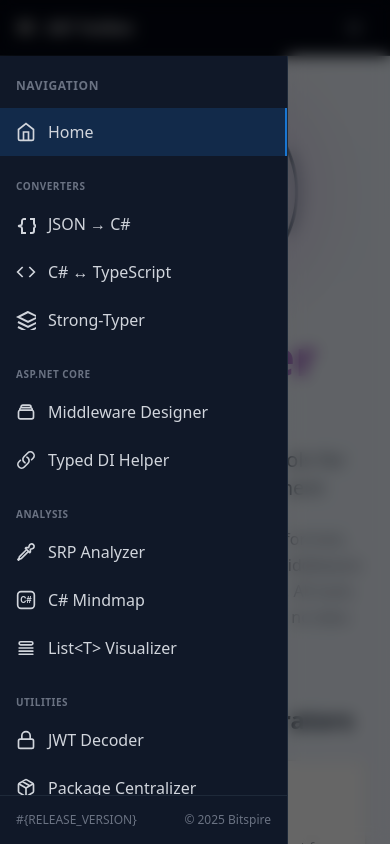
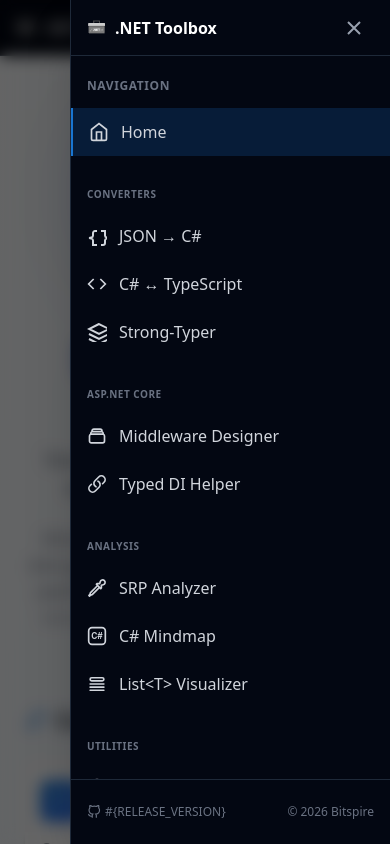
Before and after one commit to BitSpireGmbH/toolbox, an Angular app: page /home in a window 390 px wide. Both pictures are taken after a click on the button "Toggle navigation menu". Built offline with nearby package versions, Linux system fonts and the light colour scheme.

Commit message:
feat: Enhance mobile sidebar animation and update navigation styles

```diff
--- a/src/app/app.css
+++ b/src/app/app.css
@@ -7,8 +7,21 @@
   }
 }
 
+@keyframes slide-in-right {
+  from {
+    transform: translateX(100%);
+  }
+  to {
+    transform: translateX(0);
+  }
+}
+
 .animate-slide-in {
   animation: slide-in-left 0.2s ease-out;
+}
+
+.animate-slide-in-right {
+  animation: slide-in-right 0.2s ease-out;
 }
 
 .group:hover .group-hover\:opacity-100 {
--- a/src/app/navmenu/navmenu.component.html
+++ b/src/app/navmenu/navmenu.component.html
@@ -315,15 +315,30 @@
     class="md:hidden fixed inset-0 bg-black/60 z-40 backdrop-blur-sm"
     aria-hidden="true"></div>
 
-  <aside class="md:hidden fixed top-14 left-0 bottom-0 w-72 bg-gray-900 z-50 border-r border-gray-800 overflow-y-auto animate-slide-in">
-    <nav class="py-4" aria-label="Mobile navigation">
+  <aside class="md:hidden fixed top-0 right-0 bottom-0 w-80 bg-gray-950 z-50 border-l border-gray-800 flex flex-col shadow-2xl animate-slide-in-right">
+    <div class="h-14 flex items-center justify-between px-4 border-b border-gray-800 shrink-0">
+      <div class="flex items-center gap-2">
+        <img class="w-5 h-5" alt="Logo" src="assets/logo_small.webp" />
+        <span class="font-semibold text-white">.NET Toolbox</span>
+      </div>
+      <button
+        (click)="onCloseSidebar()"
+        class="p-2 text-gray-400 hover:text-white transition-colors"
+        aria-label="Close menu">
+        <svg class="w-6 h-6" viewBox="0 0 24 24" fill="none" stroke="currentColor" stroke-width="2">
+          <path d="M6 18L18 6M6 6l12 12"></path>
+        </svg>
+      </button>
+    </div>
+
+    <nav class="flex-1 overflow-y-auto py-4" aria-label="Mobile navigation">
       <div class="px-4 mb-3">
         <span class="text-xs font-semibold text-gray-500 uppercase tracking-wider">Navigation</span>
       </div>
 
       <a
         routerLink="/home"
-        routerLinkActive="bg-brand-primary/20 text-brand-primary border-r-2 border-brand-primary"
+        routerLinkActive="bg-brand-primary/20 text-brand-primary border-l-2 border-brand-primary"
         [routerLinkActiveOptions]="{exact: false}"
         (click)="onCloseSidebar()"
         class="flex items-center gap-3 px-4 py-3 text-gray-300 hover:bg-gray-800 hover:text-white transition-all">
@@ -335,13 +350,13 @@
       </a>
 
       <!-- Converters -->
-      <div class="px-4 mb-1 mt-4">
+      <div class="px-4 mb-2 mt-6">
         <span class="text-[10px] font-bold text-gray-500 uppercase tracking-wider">Converters</span>
       </div>
 
       <a
         routerLink="/csharp-json"
-        routerLinkActive="bg-brand-primary/20 text-brand-primary border-r-2 border-brand-primary"
+        routerLinkActive="bg-brand-primary/20 text-brand-primary border-l-2 border-brand-primary"
         (click)="onCloseSidebar()"
         class="flex items-center gap-3 px-4 py-3 text-gray-300 hover:bg-gray-800 hover:text-white transition-all">
         <svg class="w-5 h-5" fill="none" stroke="currentColor" stroke-width="2">
@@ -353,7 +368,7 @@
 
       <a
         routerLink="/csharp-typescript"
-        routerLinkActive="bg-brand-primary/20 text-brand-primary border-r-2 border-brand-primary"
+        routerLinkActive="bg-brand-primary/20 text-brand-primary border-l-2 border-brand-primary"
         (click)="onCloseSidebar()"
         class="flex items-center gap-3 px-4 py-3 text-gray-300 hover:bg-gray-800 hover:text-white transition-all">
         <svg class="w-5 h-5" viewBox="0 0 24 24" fill="none" stroke="currentColor" stroke-width="2">
@@ -365,7 +380,7 @@
 
       <a
         routerLink="/strong-typer"
-        routerLinkActive="bg-brand-primary/20 text-brand-primary border-r-2 border-brand-primary"
+        routerLinkActive="bg-brand-primary/20 text-brand-primary border-l-2 border-brand-primary"
         (click)="onCloseSidebar()"
         class="flex items-center gap-3 px-4 py-3 text-gray-300 hover:bg-gray-800 hover:text-white transition-all">
         <svg class="w-5 h-5" fill="none" stroke="currentColor" stroke-width="2">
@@ -375,13 +390,13 @@
       </a>
 
       <!-- ASP.NET Core -->
-      <div class="px-4 mb-1 mt-4">
+      <div class="px-4 mb-2 mt-6">
         <span class="text-[10px] font-bold text-gray-500 uppercase tracking-wider">ASP.NET Core</span>
       </div>
 
       <a
         routerLink="/middleware-designer"
-        routerLinkActive="bg-brand-primary/20 text-brand-primary border-r-2 border-brand-primary"
+        routerLinkActive="bg-brand-primary/20 text-brand-primary border-l-2 border-brand-primary"
         (click)="onCloseSidebar()"
         class="flex items-center gap-3 px-4 py-3 text-gray-300 hover:bg-gray-800 hover:text-white transition-all">
         <svg xmlns="http://www.w3.org/2000/svg" fill="none" viewBox="0 0 24 24" stroke-width="2" stroke="currentColor" class="w-5 h-5">
@@ -392,7 +407,7 @@
 
       <a
         routerLink="/typed-di-helper"
-        routerLinkActive="bg-brand-primary/20 text-brand-primary border-r-2 border-brand-primary"
+        routerLinkActive="bg-brand-primary/20 text-brand-primary border-l-2 border-brand-primary"
         (click)="onCloseSidebar()"
         class="flex items-center gap-3 px-4 py-3 text-gray-300 hover:bg-gray-800 hover:text-white transition-all">
         <svg xmlns="http://www.w3.org/2000/svg" fill="none" viewBox="0 0 24 24" stroke-width="2" stroke="currentColor" class="w-5 h-5">
@@ -402,13 +417,13 @@
       </a>
 
       <!-- Analysis -->
-      <div class="px-4 mb-1 mt-4">
+      <div class="px-4 mb-2 mt-6">
         <span class="text-[10px] font-bold text-gray-500 uppercase tracking-wider">Analysis</span>
       </div>
 
       <a
         routerLink="/srp-analyzer"
-        routerLinkActive="bg-brand-primary/20 text-brand-primary border-r-2 border-brand-primary"
+        routerLinkActive="bg-brand-primary/20 text-brand-primary border-l-2 border-brand-primary"
         (click)="onCloseSidebar()"
         class="flex items-center gap-3 px-4 py-3 text-gray-300 hover:bg-gray-800 hover:text-white transition-all">
         <svg xmlns="http://www.w3.org/2000/svg" fill="none" viewBox="0 0 24 24" stroke-width="2" stroke="currentColor" class="w-5 h-5">
@@ -419,7 +434,7 @@
 
       <a
         routerLink="/csharp-mindmap"
-        routerLinkActive="bg-brand-primary/20 text-brand-primary border-r-2 border-brand-primary"
+        routerLinkActive="bg-brand-primary/20 text-brand-primary border-l-2 border-brand-primary"
         (click)="onCloseSidebar()"
         class="flex items-center gap-3 px-4 py-3 text-gray-300 hover:bg-gray-800 hover:text-white transition-all">
         <svg class="w-5 h-5" viewBox="0 0 24 24" fill="none" aria-hidden="true">
@@ -431,7 +446,7 @@
 
       <a
         routerLink="/list-visualizer"
-        routerLinkActive="bg-brand-primary/20 text-brand-primary border-r-2 border-brand-primary"
+        routerLinkActive="bg-brand-primary/20 text-brand-primary border-l-2 border-brand-primary"
         (click)="onCloseSidebar()"
         class="flex items-center gap-3 px-4 py-3 text-gray-300 hover:bg-gray-800 hover:text-white transition-all">
         <svg class="w-5 h-5" xmlns="http://www.w3.org/2000/svg" fill="none" viewBox="0 0 24 24" stroke-width="2" stroke="currentColor" aria-hidden="true">
@@ -441,13 +456,13 @@
       </a>
 
       <!-- Utilities -->
-      <div class="px-4 mb-1 mt-4">
+      <div class="px-4 mb-2 mt-6">
         <span class="text-[10px] font-bold text-gray-500 uppercase tracking-wider">Utilities</span>
       </div>
 
       <a
         routerLink="/jwt-decoder"
-        routerLinkActive="bg-brand-primary/20 text-brand-primary border-r-2 border-brand-primary"
+        routerLinkActive="bg-brand-primary/20 text-brand-primary border-l-2 border-brand-primary"
         (click)="onCloseSidebar()"
         class="flex items-center gap-3 px-4 py-3 text-gray-300 hover:bg-gray-800 hover:text-white transition-all">
         <svg class="w-5 h-5" viewBox="0 0 24 24" fill="none" stroke="currentColor" stroke-width="2">
@@ -459,7 +474,7 @@
 
       <a
         routerLink="/package-centralizer"
-        routerLinkActive="bg-brand-primary/20 text-brand-primary border-r-2 border-brand-primary"
+        routerLinkActive="bg-brand-primary/20 text-brand-primary border-l-2 border-brand-primary"
         (click)="onCloseSidebar()"
         class="flex items-center gap-3 px-4 py-3 text-gray-300 hover:bg-gray-800 hover:text-white transition-all">
         <svg class="w-5 h-5" viewBox="0 0 24 24" fill="none" stroke="currentColor" stroke-width="2">
@@ -471,10 +486,15 @@
       </a>
     </nav>
 
-    <div class="absolute bottom-0 left-0 right-0 px-4 py-4 border-t border-gray-800 bg-gray-900">
-      <div class="flex items-center justify-between text-xs text-gray-500">
-        <a target="_blank" href="https://github.com/BitSpireGmbH/toolbox"><span>{{ version() }}</span></a>
-        <span>© 2025 Bitspire</span>
+    <div class="shrink-0 px-4 py-6 border-t border-gray-800 bg-gray-950">
+      <div class="flex items-center justify-between text-xs text-gray-500 font-medium">
+        <a target="_blank" href="https://github.com/BitSpireGmbH/toolbox" class="hover:text-white transition-colors flex items-center gap-1">
+          <svg class="w-3.5 h-3.5" viewBox="0 0 24 24" fill="none" stroke="currentColor" stroke-width="2">
+            <path d="M9 19c-5 1.5-5-2.5-7-3m14 6v-3.87a3.37 3.37 0 0 0-.94-2.61c3.14-.35 6.44-1.54 6.44-7A5.44 5.44 0 0 0 20 4.77 5.07 5.07 0 0 0 19.91 1S18.73.65 16 2.48a13.38 13.38 0 0 0-7 0C6.27.65 5.09 1 5.09 1A5.07 5.07 0 0 0 5 4.77a5.44 5.44 0 0 0-1.5 3.78c0 5.42 3.3 6.61 6.44 7A3.37 3.37 0 0 0 9 18.13V22"></path>
+          </svg>
+          <span>{{ version() }}</span>
+        </a>
+        <span>© 2026 Bitspire</span>
       </div>
     </div>
   </aside>
```
